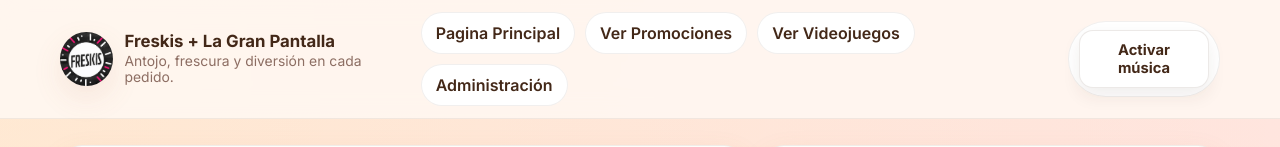
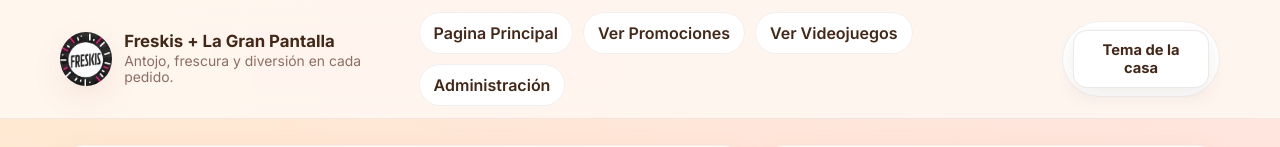
Before and after one commit to freskismx/freskis, a plain HTML site: page index.html in a window 1280 px wide. Shown: the top 147 px of the page. Drawn offline with Linux system fonts and the light colour scheme.

Commit message:
Update index.html

```diff
--- a/index.html
+++ b/index.html
@@ -27,7 +27,7 @@
       <a class="nav-link" href="admin.html">Administración</a>
     </nav>
     <div class="music-pill">
-      <button id="musicToggle" class="btn small secondary">Activar música</button>
+      <button id="musicToggle" class="btn small secondary">Tema de la casa</button>
     </div>
   </div>
 </header>
```
